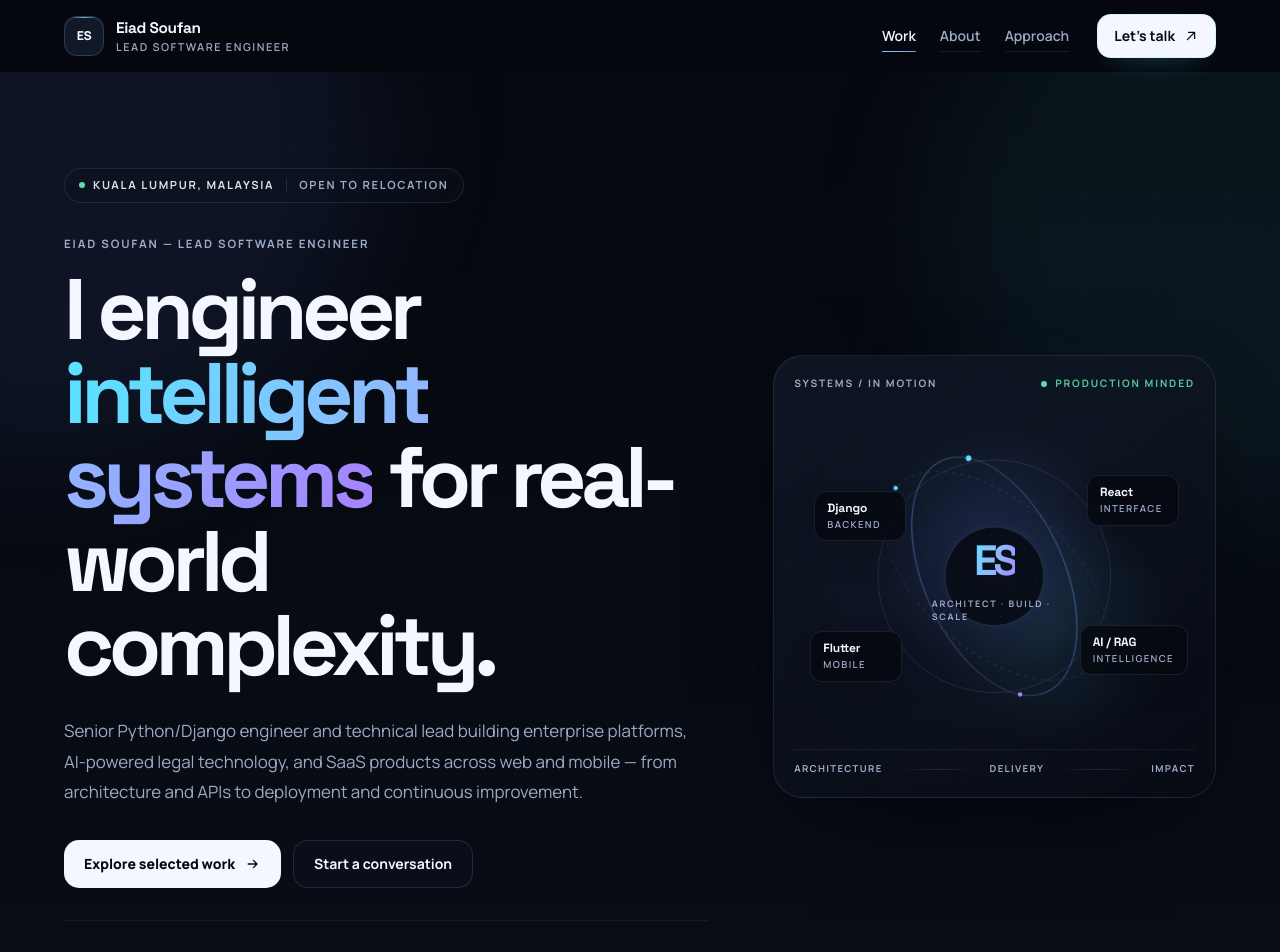
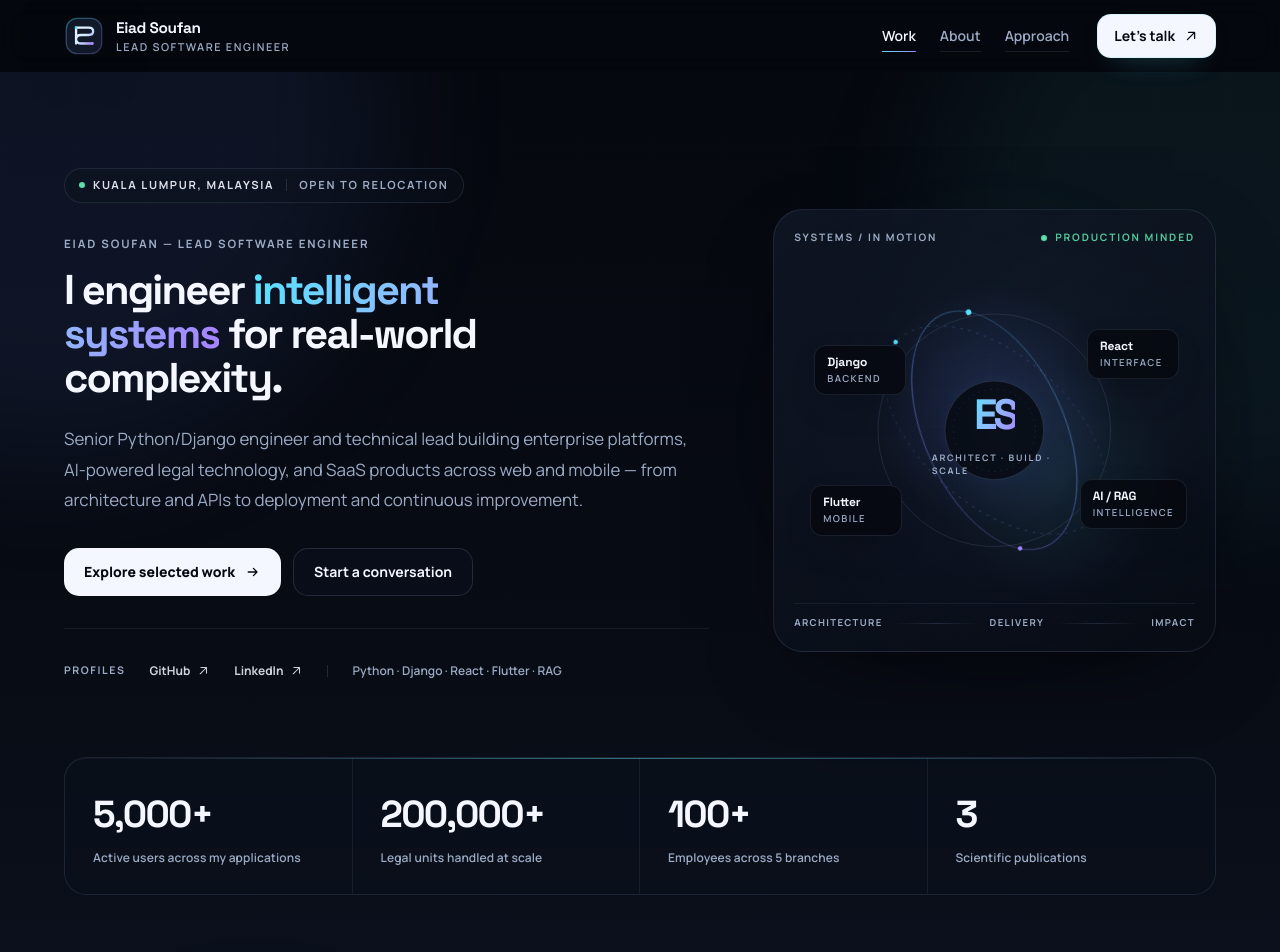
Before and after one commit to Eiad-Soufan/EiadSoufanBlog, a React (Vite) app: page / in a window 1280 px wide. Shown: the top 952 px of the page. Built offline with nearby package versions, Linux system fonts and the light colour scheme.

Commit message:
Refine hero scale, metrics, and personal mark

```diff
--- /dev/null
+++ b/src/components/BrandMark.jsx
@@ -0,0 +1,63 @@
+export default function BrandMark() {
+  return (
+    <span
+      className="block h-10 w-10 shrink-0 drop-shadow-[0_10px_24px_rgb(0_0_0_/_0.32)] transition-transform duration-300 ease-premium group-hover:-translate-y-0.5 group-hover:scale-[1.025]"
+      aria-hidden="true"
+    >
+      <svg
+        viewBox="0 0 48 48"
+        className="h-full w-full"
+        focusable="false"
+      >
+        <defs>
+          <linearGradient
+            id="brand-mark-rim"
+            x1="8"
+            y1="6"
+            x2="40"
+            y2="42"
+            gradientUnits="userSpaceOnUse"
+          >
+            <stop stopColor="#5be0ff" stopOpacity="0.8" />
+            <stop offset="1" stopColor="#a584ff" stopOpacity="0.55" />
+          </linearGradient>
+          <linearGradient
+            id="brand-mark-path"
+            x1="13"
+            y1="12"
+            x2="35"
+            y2="34"
+            gradientUnits="userSpaceOnUse"
+          >
+            <stop stopColor="#f4f7ff" />
+            <stop offset="0.55" stopColor="#cfeaff" />
+            <stop offset="1" stopColor="#a584ff" />
+          </linearGradient>
+        </defs>
+
+        <rect x="2" y="2" width="44" height="44" rx="14" fill="#111928" />
+        <rect
+          x="2.75"
+          y="2.75"
+          width="42.5"
+          height="42.5"
+          rx="13.25"
+          fill="none"
+          stroke="url(#brand-mark-rim)"
+          strokeOpacity="0.42"
+          strokeWidth="1.5"
+        />
+        <path
+          d="M14.5 33V14h15.25c3.2 0 5.25 1.75 5.25 4.35 0 2.65-2.05 4.4-5.25 4.4H20.5c-3.75 0-6 2.05-6 5.15 0 3.15 2.25 5.1 6 5.1H34"
+          fill="none"
+          stroke="url(#brand-mark-path)"
+          strokeWidth="2.8"
+          strokeLinecap="round"
+          strokeLinejoin="round"
+        />
+        <circle cx="14.5" cy="14" r="1.7" fill="#5be0ff" />
+        <circle cx="34" cy="33" r="1.7" fill="#a584ff" />
+      </svg>
+    </span>
+  );
+}
--- a/src/components/Header.jsx
+++ b/src/components/Header.jsx
@@ -1,6 +1,7 @@
 import { AnimatePresence, motion as Motion } from "framer-motion";
 import { useEffect, useId, useRef, useState } from "react";
 import { Link, NavLink, useLocation } from "react-router-dom";
+import BrandMark from "./BrandMark";
 
 const NAV_ITEMS = [
   { to: "/#selected-work", label: "Work" },
@@ -41,15 +42,6 @@ function MenuIcon({ open }) {
           open ? "-translate-y-[5px] -rotate-45" : ""
         }`}
       />
-    </span>
-  );
-}
-
-function BrandMark() {
-  return (
-    <span className="relative grid h-10 w-10 shrink-0 place-items-center overflow-hidden rounded-[13px] border border-line/25 bg-surface-raised text-[0.77rem] font-extrabold tracking-[-0.04em] text-ink shadow-[inset_0_1px_0_rgb(255_255_255_/_0.08)]">
-      <span className="absolute inset-x-1 top-0 h-px bg-gradient-to-r from-transparent via-cyan/80 to-transparent" />
-      ES
     </span>
   );
 }
--- a/src/components/HeroNova.jsx
+++ b/src/components/HeroNova.jsx
@@ -96,7 +96,7 @@ export default function HeroNova() {
             <Motion.h1
               variants={entrance}
               transition={{ duration: 0.62, ease: [0.22, 1, 0.36, 1] }}
-              className="display-font mt-4 max-w-[13ch] text-[clamp(2.65rem,6.7vw,6.15rem)] font-bold leading-[0.98] tracking-[-0.065em] text-ink"
+              className="display-font mt-4 max-w-[19ch] text-[clamp(2rem,3.25vw,3.15rem)] font-bold leading-[1.06] tracking-[-0.045em] text-ink"
             >
               I engineer <span className="text-gradient">intelligent systems</span> for
               real-world complexity.
@@ -105,7 +105,7 @@ export default function HeroNova() {
             <Motion.p
               variants={entrance}
               transition={{ duration: 0.58, ease: [0.22, 1, 0.36, 1] }}
-              className="mt-7 max-w-[66ch] text-[0.98rem] leading-[1.8] text-muted sm:text-[1.06rem] lg:max-w-[61ch]"
+              className="mt-6 max-w-[66ch] text-[0.98rem] leading-[1.8] text-muted sm:text-[1.06rem] lg:max-w-[61ch]"
             >
               {profile.summary}
             </Motion.p>
--- a/src/components/ImpactMetrics.jsx
+++ b/src/components/ImpactMetrics.jsx
@@ -1,11 +1,59 @@
-import { motion as Motion, useReducedMotion } from "framer-motion";
+import {
+  animate,
+  motion as Motion,
+  useInView,
+  useReducedMotion,
+} from "framer-motion";
+import { useEffect, useRef } from "react";
 import { impactMetrics } from "../data/profile";
+
+const numberFormatter = new Intl.NumberFormat("en-US", {
+  maximumFractionDigits: 0,
+});
+
+function AnimatedMetricValue({ value, suffix, index, start, reduceMotion }) {
+  const valueRef = useRef(null);
+  const finalText = `${numberFormatter.format(value)}${suffix}`;
+
+  useEffect(() => {
+    const valueNode = valueRef.current;
+    if (!valueNode) return undefined;
+
+    valueNode.textContent = finalText;
+
+    if (!start || reduceMotion) return undefined;
+
+    valueNode.textContent = `0${suffix}`;
+    const controls = animate(0, value, {
+      duration: 1.35,
+      delay: index * 0.09,
+      ease: [0.22, 1, 0.36, 1],
+      onUpdate: (latest) => {
+        valueNode.textContent = `${numberFormatter.format(Math.round(latest))}${suffix}`;
+      },
+    });
+
+    return () => controls.stop();
+  }, [finalText, index, reduceMotion, start, suffix, value]);
+
+  return (
+    <>
+      <span ref={valueRef} aria-hidden="true">
+        {finalText}
+      </span>
+      <span className="sr-only">{finalText}</span>
+    </>
+  );
+}
 
 export default function ImpactMetrics() {
   const reduceMotion = useReducedMotion();
+  const metricsRef = useRef(null);
+  const metricsInView = useInView(metricsRef, { once: true, amount: 0.3 });
 
   return (
     <Motion.dl
+      ref={metricsRef}
       initial={reduceMotion ? false : { opacity: 0, y: 16 }}
       animate={{ opacity: 1, y: 0 }}
       transition={{ duration: 0.62, delay: 0.48, ease: [0.22, 1, 0.36, 1] }}
@@ -29,7 +77,13 @@ export default function ImpactMetrics() {
             {metric.label}
           </dt>
           <dd className="display-font order-1 text-[clamp(1.55rem,3vw,2.35rem)] font-bold tracking-[-0.045em] text-ink">
-            {metric.value}
+            <AnimatedMetricValue
+              value={metric.value}
+              suffix={metric.suffix}
+              index={index}
+              start={metricsInView}
+              reduceMotion={reduceMotion}
+            />
           </dd>
         </div>
       ))}
--- a/src/data/profile.js
+++ b/src/data/profile.js
@@ -11,8 +11,12 @@ export const profile = {
 };
 
 export const impactMetrics = [
-  { value: "4,000+", label: "Active LAWNEX users" },
-  { value: "200,000+", label: "Legal units handled at scale" },
-  { value: "100+", label: "Employees across 5 branches" },
-  { value: "3", label: "Scientific publications" },
+  {
+    value: 5000,
+    suffix: "+",
+    label: "Active users across my applications",
+  },
+  { value: 200000, suffix: "+", label: "Legal units handled at scale" },
+  { value: 100, suffix: "+", label: "Employees across 5 branches" },
+  { value: 3, suffix: "", label: "Scientific publications" },
 ];
```
Also changed, not shown: public/favicon.svg.
